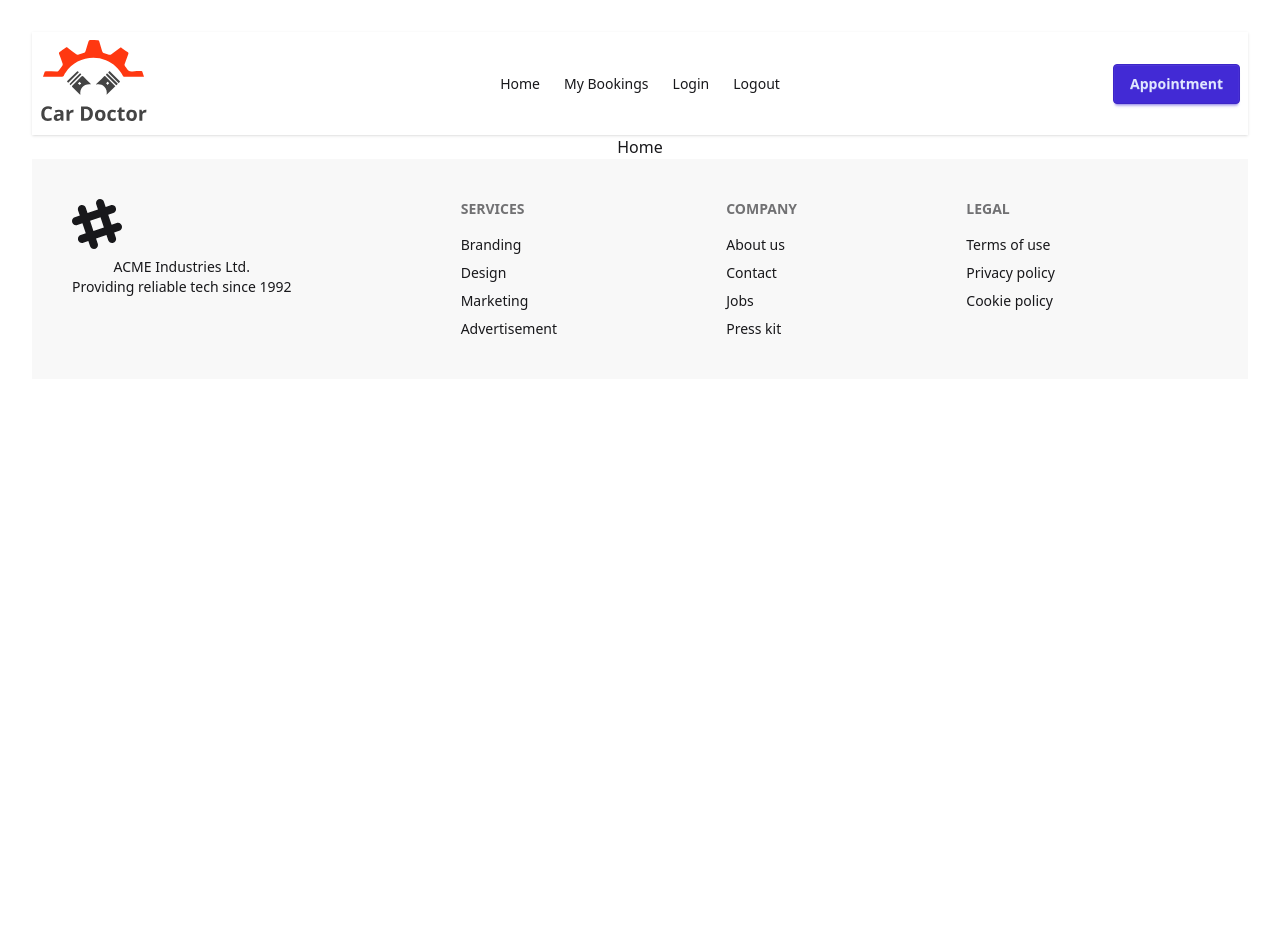
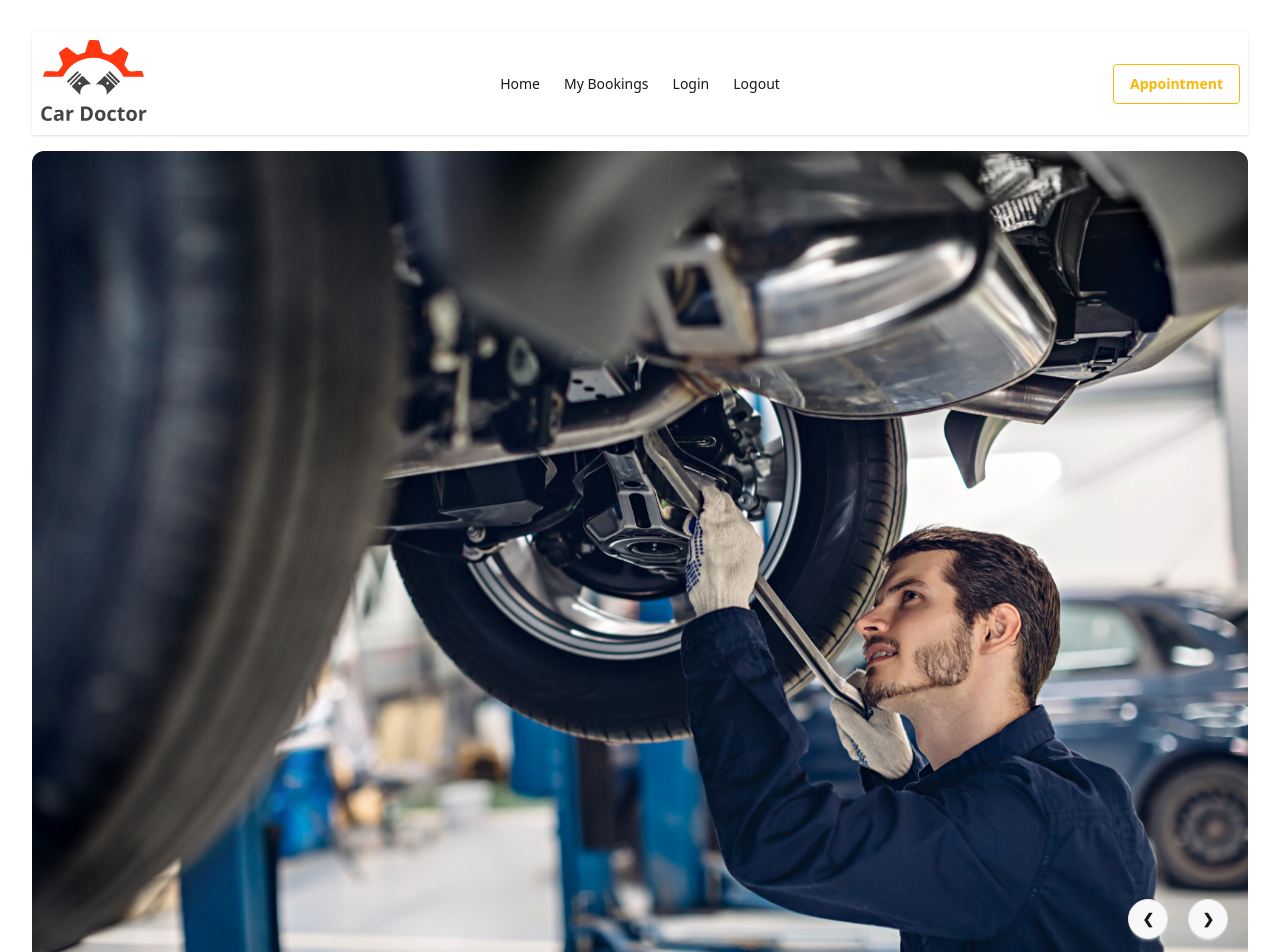
Before and after one commit to aaaziim/car-doctor-client, a React (Vite) app: page / in a window 1280 px wide. Shown: the top 952 px of the page. Before the commit the page ends 800 px from the top, so only its background shows below. Built offline with nearby package versions, Linux system fonts and the light colour scheme.

Commit message:
Hero Slider Added

```diff
--- a/src/Pages/Home/Home.jsx
+++ b/src/Pages/Home/Home.jsx
@@ -1,9 +1,10 @@
 import React from 'react';
+import HeroSlider from '../Shared/HeroSlider';
 
 const Home = () => {
     return (
         <div>
-            Home
+           <HeroSlider></HeroSlider>
         </div>
     );
 };
--- a/src/Pages/Shared/Header.jsx
+++ b/src/Pages/Shared/Header.jsx
@@ -1,6 +1,7 @@
 import React from 'react';
 import { Link } from 'react-router-dom';
 import Logo from "../../assets/logo.svg"
+
 
 const Header = () => {
     const NavItems = <>
@@ -43,7 +44,7 @@ const Header = () => {
           </ul>
         </div>
         <div className="navbar-end">
-          <Link to="/" className="btn btn-primary" > Appointment </Link>
+          <Link to="/" className="btn btn-warning btn-outline" > Appointment </Link>
 
 
         </div>
--- /dev/null
+++ b/src/Pages/Shared/HeroSlider.jsx
@@ -0,0 +1,49 @@
+import React from 'react';
+import img1 from "../../assets/images/homeCarousel/1.jpg"
+import img2 from "../../assets/images/homeCarousel/2.jpg"
+import img3 from "../../assets/images/homeCarousel/3.jpg"
+import img4 from "../../assets/images/homeCarousel/4.jpg"
+
+const HeroSlider = () => {
+    return (
+        <div className="carousel w-full rounded-xl my-4">
+        <div id="slide1" className="carousel-item relative w-full ">
+          <img
+            src={img1}
+            class="w-full" />
+          <div className="absolute left-5 right-5 bottom-1 flex -translate-y-1/2 transform justify-end gap-5">
+            <a href="#slide4" className="btn btn-circle">❮</a>
+            <a href="#slide2" className="btn btn-circle">❯</a>
+          </div>
+        </div>
+        <div id="slide2" className="carousel-item relative w-full">
+          <img
+           src={img2}
+            class="w-full" />
+          <div className="absolute left-5 right-5 bottom-1 flex -translate-y-1/2 transform justify-end gap-5">
+            <a href="#slide1" className="btn btn-circle ">❮</a>
+            <a href="#slide3" className="btn btn-circle">❯</a>
+          </div>
+        </div>
+        <div id="slide3" className="carousel-item relative w-full">
+          <img
+            src={img3}
+            class="w-full" />
+          <div className="absolute left-5 right-5 bottom-1 flex -translate-y-1/2 transform justify-end gap-5">
+            <a href="#slide2" className="btn btn-circle">❮</a>
+            <a href="#slide4" className="btn btn-circle">❯</a>
+          </div>
+        </div>
+        <div id="slide4" className="carousel-item relative w-full">
+          <img
+            src={img4} />
+          <div className="absolute left-5 right-5 bottom-1 flex -translate-y-1/2 transform justify-end gap-5">
+            <a href="#slide3" className="btn btn-circle">❮</a>
+            <a href="#slide1" className="btn btn-circle">❯</a>
+          </div>
+        </div>
+      </div>
+    );
+};
+
+export default HeroSlider;
```
